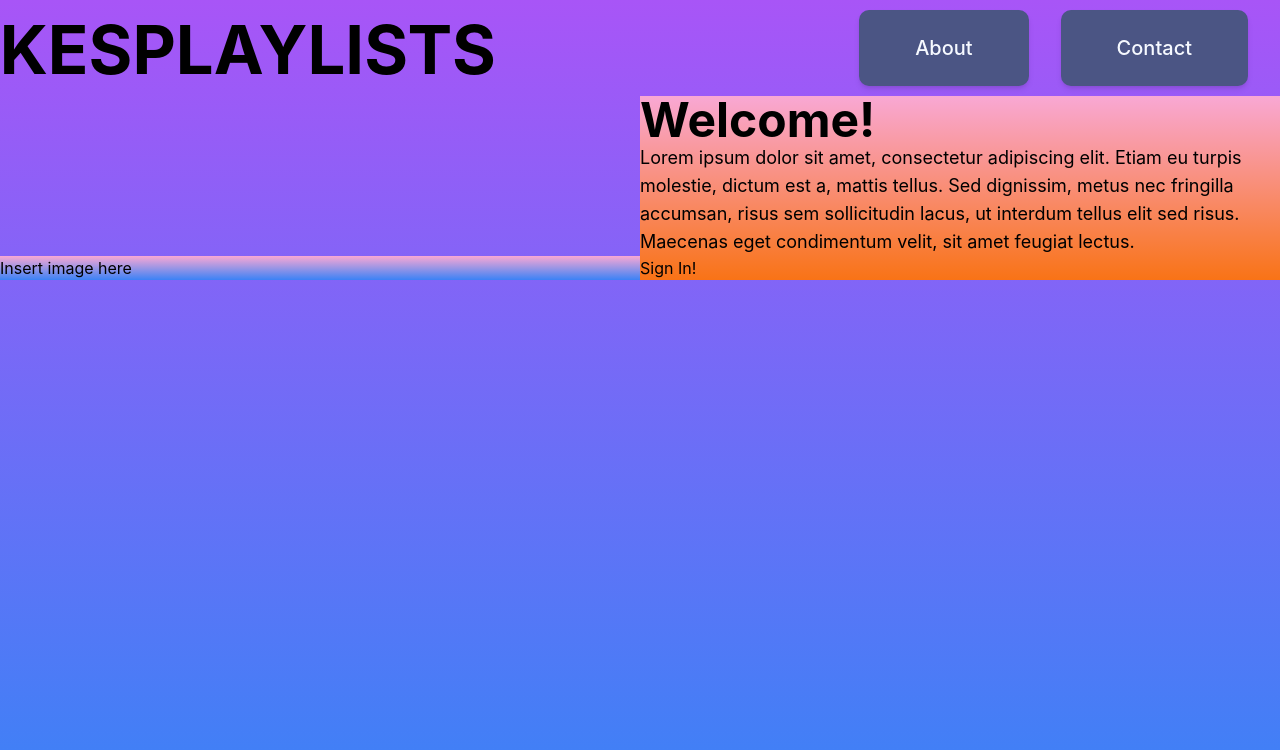
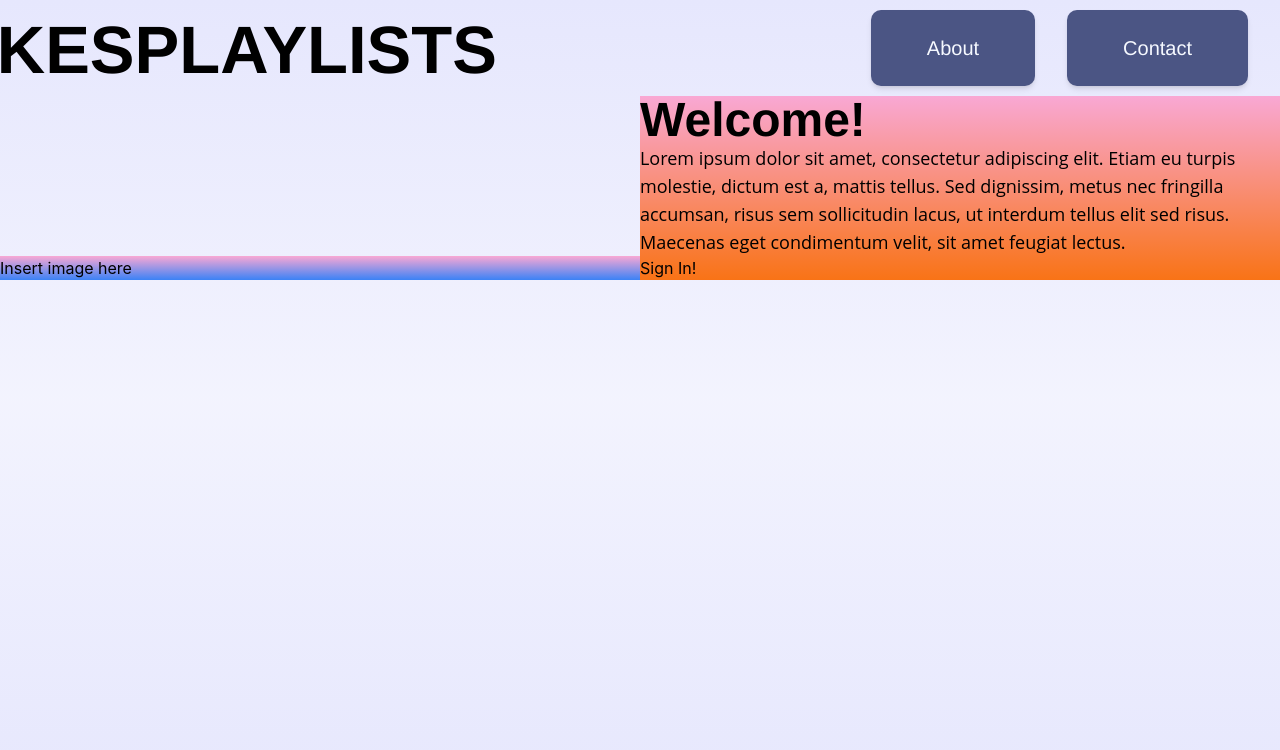
Before and after one commit to VikeLabs/spotify-playlist, a React (Create React App) app in the folder frontend-test/frontend/: page / in a window 1280 px wide. Shown: the top 750 px of the page. Built offline with nearby package versions, Linux system fonts and the light colour scheme.

Commit message:
Update App.js and tailwind.config.js
- Updated homepage background color
- Updated font family of pages

```diff
--- a/frontend-test/frontend/src/App.js
+++ b/frontend-test/frontend/src/App.js
@@ -7,13 +7,13 @@ import './App.css';
 function App() {
   return (
     // Background
-    <div className='w-full h-screen bg-gradient-to-b from-purple-500 to-blue-500'>
+    <div className='w-full h-screen bg-gradient-to-b from-[#E6E7FD]  via-[#E6E7FD7D] to-[#E6E7FD]'>
       {/* Navbar header */}
      <nav className='flex flex-row font-medium w-screen h-[12vh]'>
 
 
         <div className='h-full grow-[2] block text-center ml-[-10rem]'>
-          <h1 className='font-bold text-[67px] '>VIKESPLAYLISTS</h1>
+          <h1 className='font-bold text-[67px] font-header'>VIKESPLAYLISTS</h1>
         </div>
 
 
@@ -23,7 +23,7 @@ function App() {
                 {NavItems.map((item, index) => {
                     return(
                       <li key={index} className='inline-block content-center'>
-                        <a className='block text-xl text-[#F6F9FF] p-1 py-[1.5rem] px-[3.5rem] mr-8 bg-[#4B5584] text-[35px] rounded-[10px] hover:bg-gray-400 shadow-md' href={item.url}>
+                        <a className='block text-xl text-[#F6F9FF] p-1 py-[1.5rem] px-[3.5rem] mr-8 bg-[#4B5584] text-[35px] rounded-[10px] hover:bg-gray-400 shadow-md font-header' href={item.url}>
                           {item.title}
                         </a>
                       </li>
@@ -57,8 +57,8 @@ function App() {
         </div>
         <div className='w-6/12 h-6/12 bg-gradient-to-b from-pink-300 to-orange-500 inline-block'>
             <div className='my-0 mx-auto'>
-              <h1 className='text-5xl font-bold'>Welcome!</h1>
-              <p className='text-lg'>
+              <h1 className='text-5xl font-bold font-header'>Welcome!</h1>
+              <p className='text-lg font-body'>
                 Lorem ipsum dolor sit amet, consectetur adipiscing elit. Etiam eu turpis molestie, dictum est a, mattis tellus. Sed dignissim, metus nec fringilla accumsan, risus sem sollicitudin lacus, ut interdum tellus elit sed risus. Maecenas eget condimentum velit, sit amet feugiat lectus.
               </p>
               <div><a href ='https://www.lttstore.com'>Sign In!</a></div>
--- a/frontend-test/frontend/tailwind.config.js
+++ b/frontend-test/frontend/tailwind.config.js
@@ -2,6 +2,10 @@
 module.exports = {
   content: ["./src/**/*.{js,jsx,ts,tsx}",],
   theme: {
+    fontFamily:{
+      header:['Helvetica', 'Arial', 'sans-serif'],
+      body:['Open Sans', 'Arial', 'sans-serif'],
+    },
     extend: {},
   },
   plugins: [],
```
